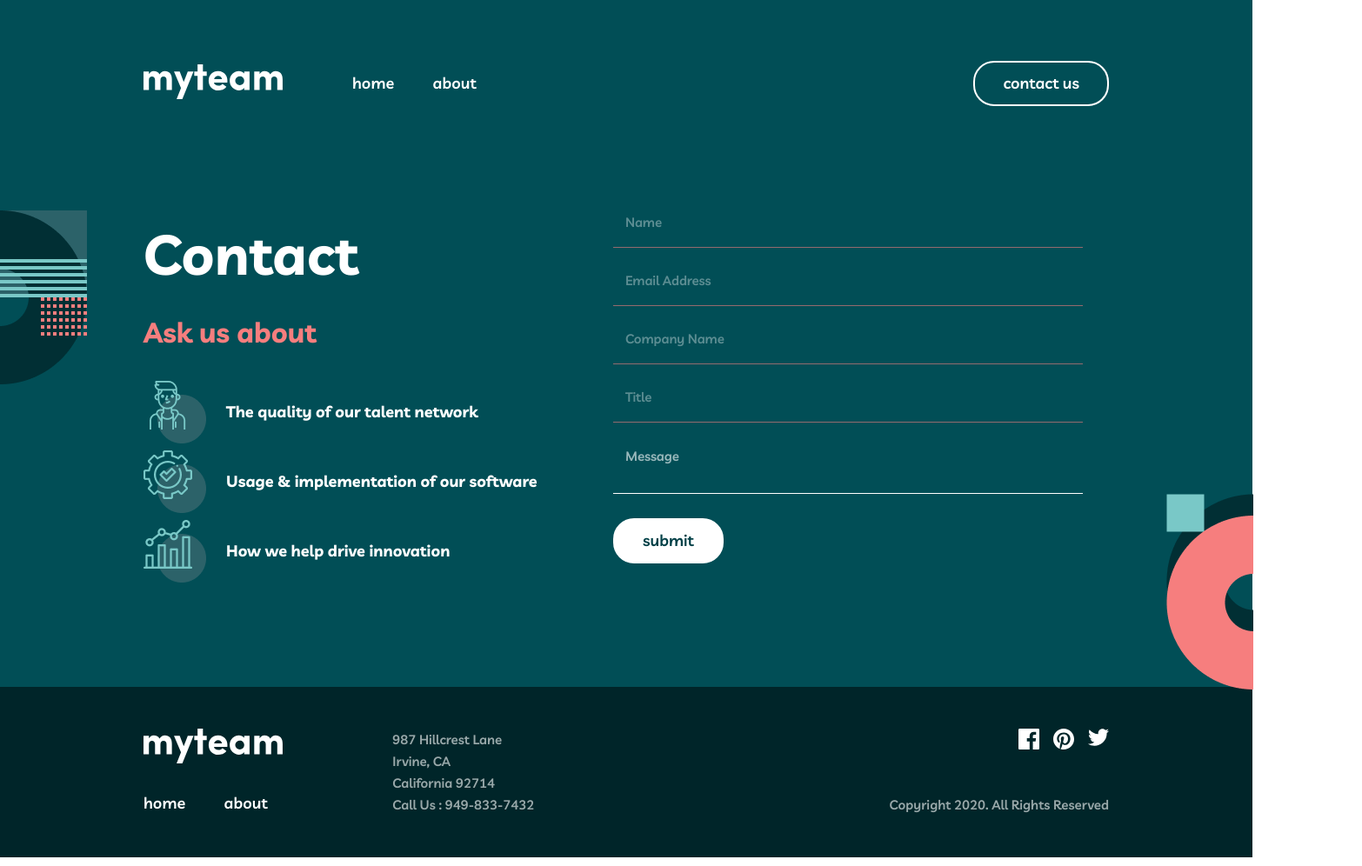
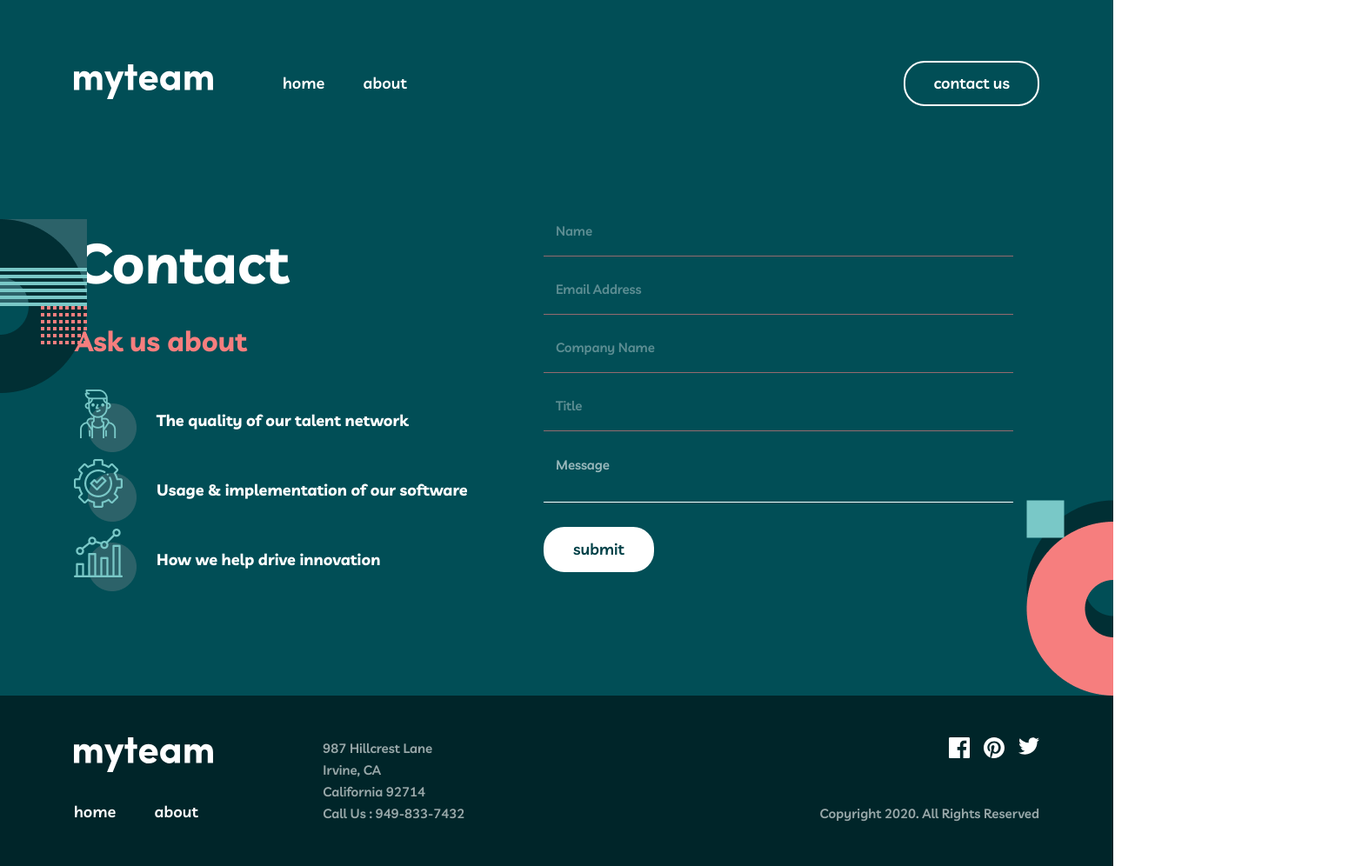
Before and after one commit to Malle-D/myteam, a plain HTML site: page contact.html in a window 1280 px wide. Shown: the whole page at 87% size, 1566 px wide, since content can reach past the window. Drawn offline with Linux system fonts and the light colour scheme.

Commit message:
Initial commit

```diff
--- a/css/about.css
+++ b/css/about.css
@@ -45,19 +45,19 @@ body{
    margin: 0px;
 }
 .container{
-   width: 1440px;
-   /* padding: 0px 30px; */
+   width: 1150px;
+   padding: 0px 20px;
    margin: 0px auto;
 }
 
+.header{
+   background-color: #014E56;
+}
 .header__box{
-   padding-right: 165px;
-   padding-left: 165px;
    padding-top: 70px;
-   padding-bottom: 120px;
+   padding-bottom: 130px;
    display: flex;
    align-items: center;
-   background-color: #014E56;
 }
 .header__logo-link{
    margin-right: 80px;
@@ -109,25 +109,25 @@ body{
    transition: 0.2s;
 }
 
-
+.hero{
+   background-color: #014E56;
+   position: relative;
+   z-index: 1;
+}
 .hero__box{
-   position: relative;
    display: flex;
    justify-content: space-between;
-   padding: 0px 165px;
-   padding-bottom: 120px;
-   background-color: #014E56;
+   padding-bottom: 250px;
 }
 .hero__box::before{
    content: "";
    position: absolute;
    z-index: 2;
    background-image: url(../img-2page/hero-bg.png);
-   left: 0px;
    width: 100px;
    height: 200px;
-   top: 80px;
-   left: 1340px;
+   bottom: 0px;
+   right: 0px;
 }
 .hero__title-case{
    width: 350px;
@@ -162,12 +162,15 @@ body{
    margin: 0px;
 }
 
+.directors{
+   background-color: #004047;
+   position: relative;
+   z-index: 1;
+}
 .directors__box{
-   position: relative;
-   background-color: #004047;
-   padding: 140px 165px 168px 165px;
+   padding: 140px 0 168px 0;
 }
-.directors__box::before{
+.directors::before{
    content: "";
    position: absolute;
    z-index: 2;
@@ -178,16 +181,15 @@ body{
    top: 0px;
    left: 0px;
 }
-.directors__box::after{
+.directors::after{
    content: "";
    position: absolute;
    z-index: 2;
    background-image: url(../img-2page/directors-bgbot.png);
-   left: 0px;
    width: 147px;
    height: 100px;
-   left: 1293px;
-   top: 905px;
+   right: 0px;
+   bottom: 0px;
 }
 .directors__title-case{
    margin: 0px auto 64px auto;
@@ -292,6 +294,8 @@ body{
    margin: 0px;
    margin-bottom: 24px;
 }
+
+
 .network{
    display: flex;
    align-items: center;
@@ -311,12 +315,16 @@ body{
    transition: 0.2s;
 }
 
-.clients__box{
-   padding: 140px 165px;
+
+.clients{
    background-color: #012F34;
    position: relative;
+   z-index: 1;
 }
-.clients__box::before{
+.clients__box{
+   padding: 140px 0;
+}
+.clients::before{
    content: "";
    position: absolute;
    z-index: 2;
@@ -344,18 +352,22 @@ body{
 
 
 
+.started{
+   padding: 0px 95px;
+   background-color: #F67E7E;
+   position: relative;
+   z-index: 1;
+}
 .started__box{
-   position: relative;
    display: flex;
    align-items: center;
-   padding: 76px 260px;
-   background-color: #F67E7E;
+   padding: 76px 0px;
 }
-.started__box::before{
+.started::before{
    content: "";
    position: absolute;
    z-index: 1;
-   background-image: url(../img-2page/started.png);
+   background-image: url(../img/started.png);
    background-size: 100%;
    background-repeat: no-repeat;
    width: 200px;
@@ -392,9 +404,12 @@ body{
    transition: 0.2s;
 }
 
+
+.footer{
+   background-color: #002529;
+}
 .footer__box{
-   background-color: #002529;
-   padding: 48px 165px;
+   padding: 48px 0;
    display: flex;
    justify-content: space-between;
 }
--- a/css/contact.css
+++ b/css/contact.css
@@ -45,19 +45,19 @@ body{
    margin: 0px;
 }
 .container{
-   width: 1440px;
-   /* padding: 0px 30px; */
+   width: 1150px;
+   padding: 0px 20px;
    margin: 0px auto;
 }
 
+.header{
+   background-color: #014E56;
+}
 .header__box{
-   padding-right: 165px;
-   padding-left: 165px;
    padding-top: 70px;
-   padding-bottom: 120px;
+   padding-bottom: 130px;
    display: flex;
    align-items: center;
-   background-color: #014E56;
 }
 .header__logo-link{
    margin-right: 80px;
@@ -109,35 +109,35 @@ body{
    transition: 0.2s;
 }
 
-.contact__box{
+.contact{
    position: relative;
    z-index: 1;
+   background-color: #014E56;
+}
+.contact__box{
    display: flex;
-   background-color: #014E56;
-   padding: 0px 165px 120px 165px;
+   padding-bottom: 120px;
 }
-.contact__box::before{
+.contact::before{
    content: "";
    position: absolute;
    z-index: 2;
    background-image: url(../img-3page/bg-top.png);
-   left: 0px;
    width: 100px;
    height: 200px;
    left: 0px;
    top: 0px;
 }
-.contact__box::after{
+.contact::after{
    content: "";
    position: absolute;
    z-index: 2;
    background-image: url(../img-3page/bg-bottom.png);
    background-repeat: no-repeat;
-   left: 0px;
-   width: 225px;
+   width: 100px;
    height: 225px;
-   left: 1340.5px;
-   top: 325.5px;
+   right: 0;
+   bottom: 0;
 }
 .contact__title-case{
    width: 350px;
@@ -294,9 +294,12 @@ body{
    color: #004047;
 }
 
+
+.footer{
+   background-color: #002529;
+}
 .footer__box{
-   background-color: #002529;
-   padding: 48px 165px;
+   padding: 48px 0;
    display: flex;
    justify-content: space-between;
 }
--- a/css/main.css
+++ b/css/main.css
@@ -45,19 +45,18 @@ body{
    margin: 0px;
 }
 .container{
-   width: 1440px;
-   /* padding: 0px 30px; */
+   width: 1150px;
+   padding: 0px 20px;
    margin: 0px auto;
 }
-
+.header{
+   background-color: #014E56;
+}
 .header__box{
-   padding-right: 165px;
-   padding-left: 165px;
    padding-top: 70px;
    padding-bottom: 130px;
    display: flex;
    align-items: center;
-   background-color: #014E56;
 }
 .header__logo-link{
    margin-right: 80px;
@@ -109,16 +108,16 @@ body{
    transition: 0.2s;
 }
 
-
+.hero{
+   background-color: #014E56;
+}
 .hero__box{
    position: relative;
    display: flex;
    justify-content: space-between;
-   padding: 0px 165px;
    padding-bottom: 250px;
-   background-color: #014E56;
 }
-.hero__box::before{
+.hero::before{
    content: "";
    position: absolute;
    z-index: 2;
@@ -174,12 +173,16 @@ body{
    margin: 0px;
 }
 
+.manage{
+   background-color: #012F34;
+   position: relative;
+   z-index: 1;
+}
 .manage__box{
    position: relative;
-   padding: 140px 165px;
-   background-color: #012F34;
+   padding: 140px 0;
 }
-.manage__box::before{
+.manage::before{
    content: "";
    position: absolute;
    z-index: 2;
@@ -188,8 +191,8 @@ body{
    background-repeat: no-repeat;
    width: 100px;
    height: 244px;
-   top: 445px;
-   left: 1340px;
+  bottom: 0;
+   right: 0px;
 }
 .manage__line{
    display: inline-block;
@@ -257,12 +260,17 @@ body{
    margin: 0px;
 }
 
+
+.stories{
+   background-color: #004047;
+   position: relative;
+   z-index: 1;
+}
 .stories__box{
    position: relative;
-   padding: 140px 165px;
-   background-color: #004047;
+   padding: 140px 0;
 }
-.stories__box::before{
+.stories::before{
    content: "";
    position: absolute;
    z-index: 2;
@@ -274,7 +282,7 @@ body{
    top: 0px;
    left: 0px;
 }
-.stories__box::after{
+.stories::after{
    content: "";
    position: absolute;
    z-index: 2;
@@ -283,8 +291,8 @@ body{
    background-repeat: no-repeat;
    width: 200px;
    height: 100px;
-   top: 638px;
-   left: 1240px;
+   bottom: 0px;
+   right: 0px;
 }
 .stories__title-case{
    width: 932px;
@@ -368,14 +376,20 @@ body{
    display: block;
    margin: 0px auto;
 }
+
+
+.started{
+   padding: 0px 95px;
+   background-color: #F67E7E;
+   position: relative;
+   z-index: 1;
+}
 .started__box{
-   position: relative;
    display: flex;
    align-items: center;
-   padding: 76px 260px;
-   background-color: #F67E7E;
+   padding: 76px 0px;
 }
-.started__box::before{
+.started::before{
    content: "";
    position: absolute;
    z-index: 1;
@@ -416,9 +430,12 @@ body{
    transition: 0.2s;
 }
 
+
+.footer{
+   background-color: #002529;
+}
 .footer__box{
-   background-color: #002529;
-   padding: 48px 165px;
+   padding: 48px 0;
    display: flex;
    justify-content: space-between;
 }
```
Also changed, not shown: 1 other file.
